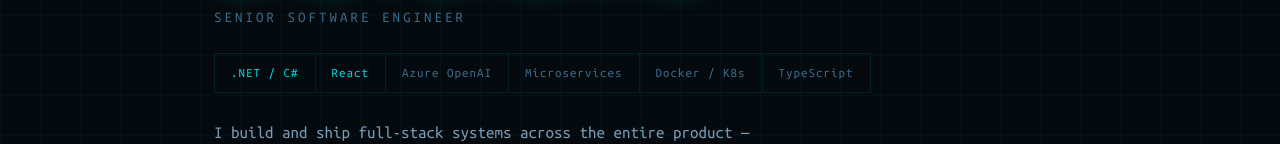
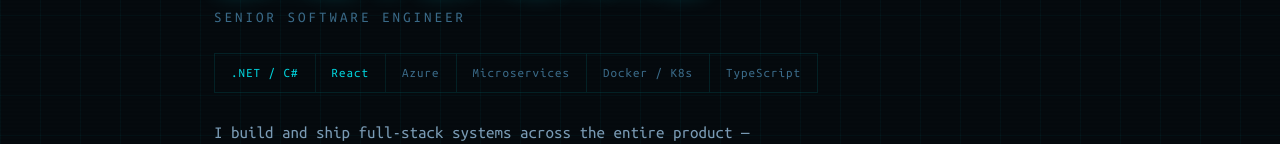
Before and after one commit to osteg0th/landing, a Next.js app: page / in a window 1280 px wide. Shown: the part 305-449 px from the top of the page. Built offline with nearby package versions, Linux system fonts and the light colour scheme.

Commit message:
Update keywords in content.ts: replace "Azure OpenAI" with "Azure"

```diff
--- a/data/content.ts
+++ b/data/content.ts
@@ -12,7 +12,7 @@ export const profile = {
 export const keywords = [
   { label: ".NET / C#",     highlight: true  },
   { label: "React",         highlight: true  },
-  { label: "Azure OpenAI",  highlight: false },
+  { label: "Azure",         highlight: false },
   { label: "Microservices", highlight: false },
   { label: "Docker / K8s",  highlight: false },
   { label: "TypeScript",    highlight: false },
```
